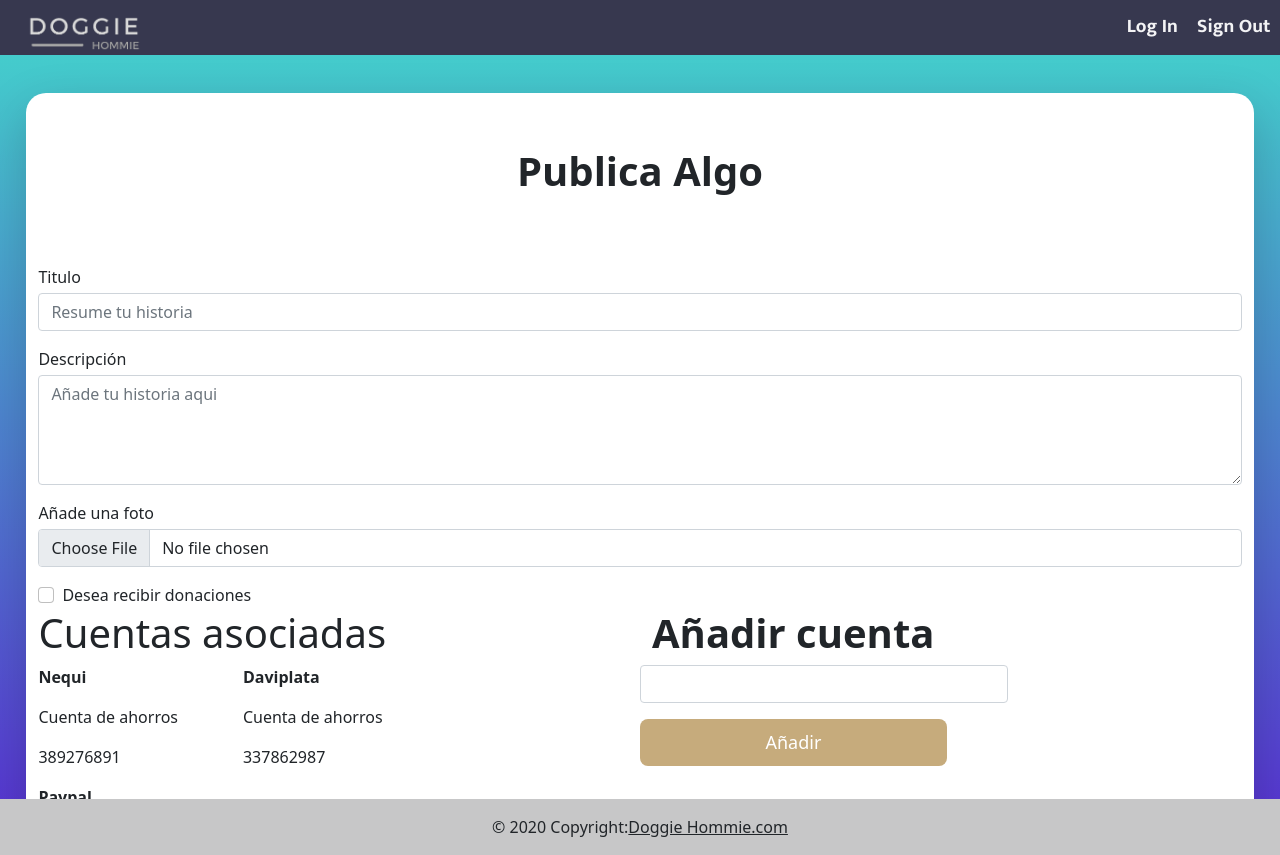
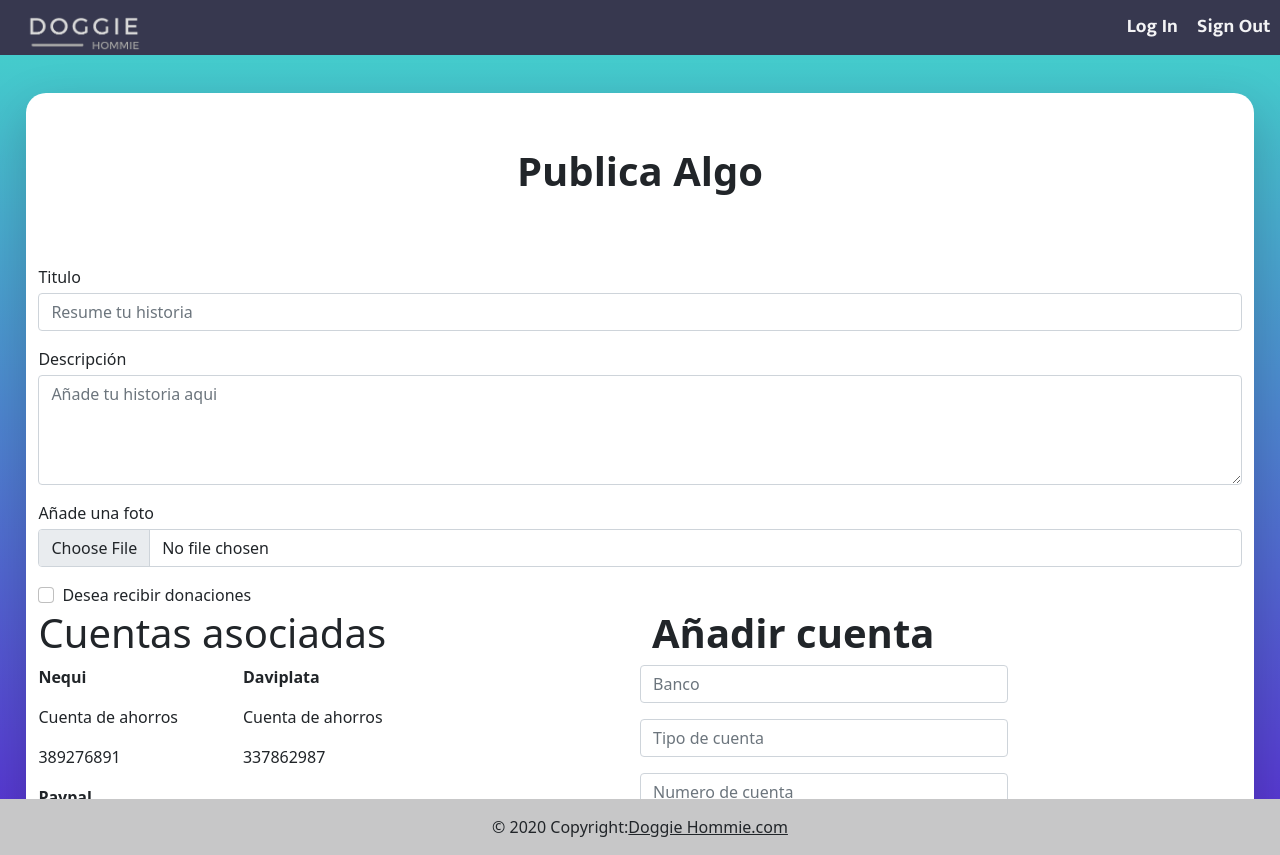
Before and after one commit to dasilvaca/DoggieHommieReact, a React (Create React App) app: page /new-post in a window 1280 px wide. Built offline with nearby package versions, Linux system fonts and the light colour scheme.

Commit message:
bank accounts terminado

```diff
--- a/src/components/AddBankAccounts.js
+++ b/src/components/AddBankAccounts.js
@@ -57,13 +57,29 @@ export const AddBankAccounts = () => {
                 <input
                     type="text"
                     className="form-control mb-3"
-                    id="post-foto"
-                    value=""
+                    id="bank"
+                    placeholder="Banco"
                     style={{width:"60%"}}
                 />
             </div>
-            <div className='row'></div>
-            <div className='row'></div>
+            <div className='row'>
+            <input
+                    type="text"
+                    className="form-control mb-3"
+                    id="account-type"
+                    placeholder="Tipo de cuenta"
+                    style={{width:"60%"}}
+                />
+            </div>
+            <div className='row'>
+            <input
+                    type="text"
+                    className="form-control mb-3"
+                    id="account-number"
+                    placeholder="Numero de cuenta"
+                    style={{width:"60%"}}
+                />
+            </div>
             <div className='row'>
                 <input
                     type="submit"
```
